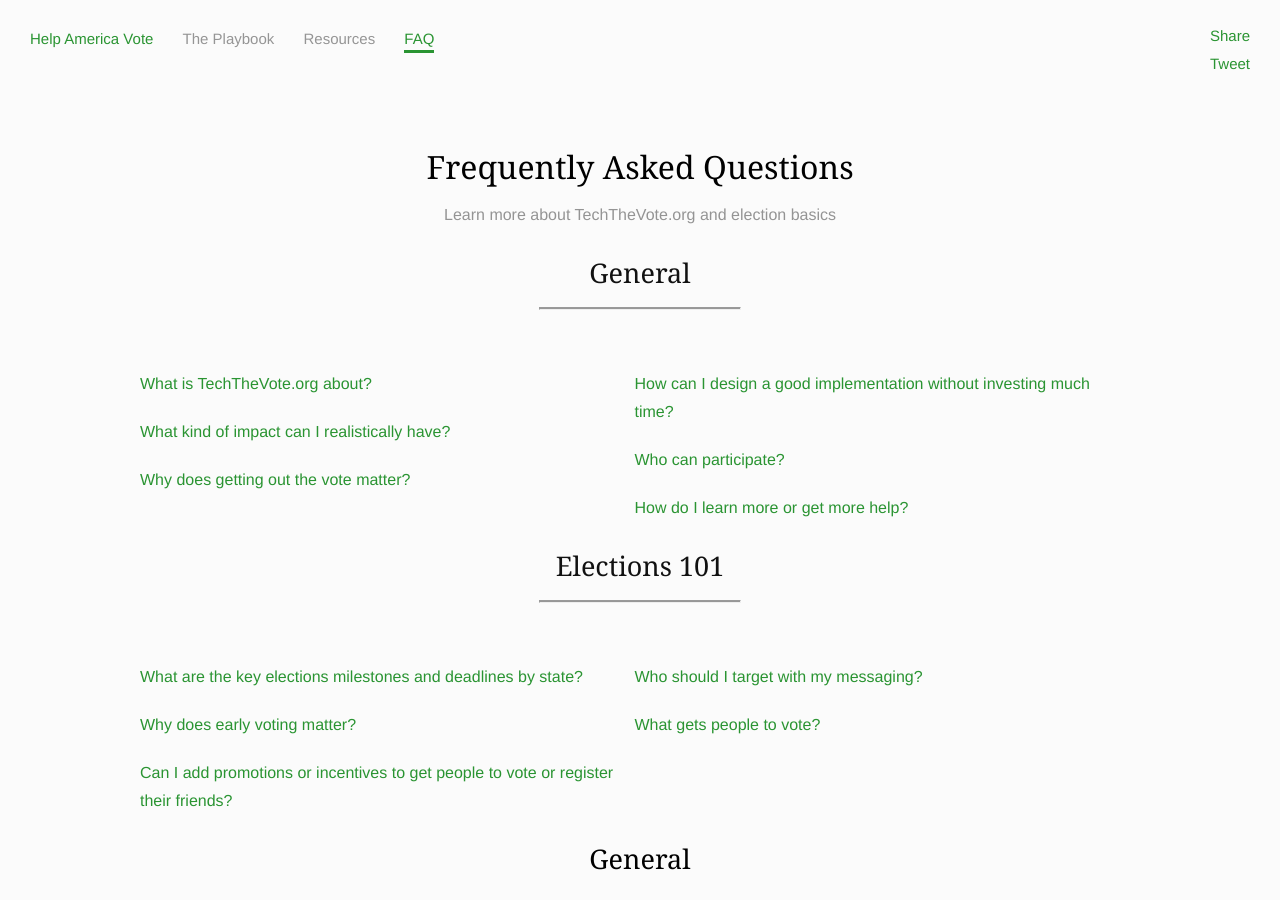
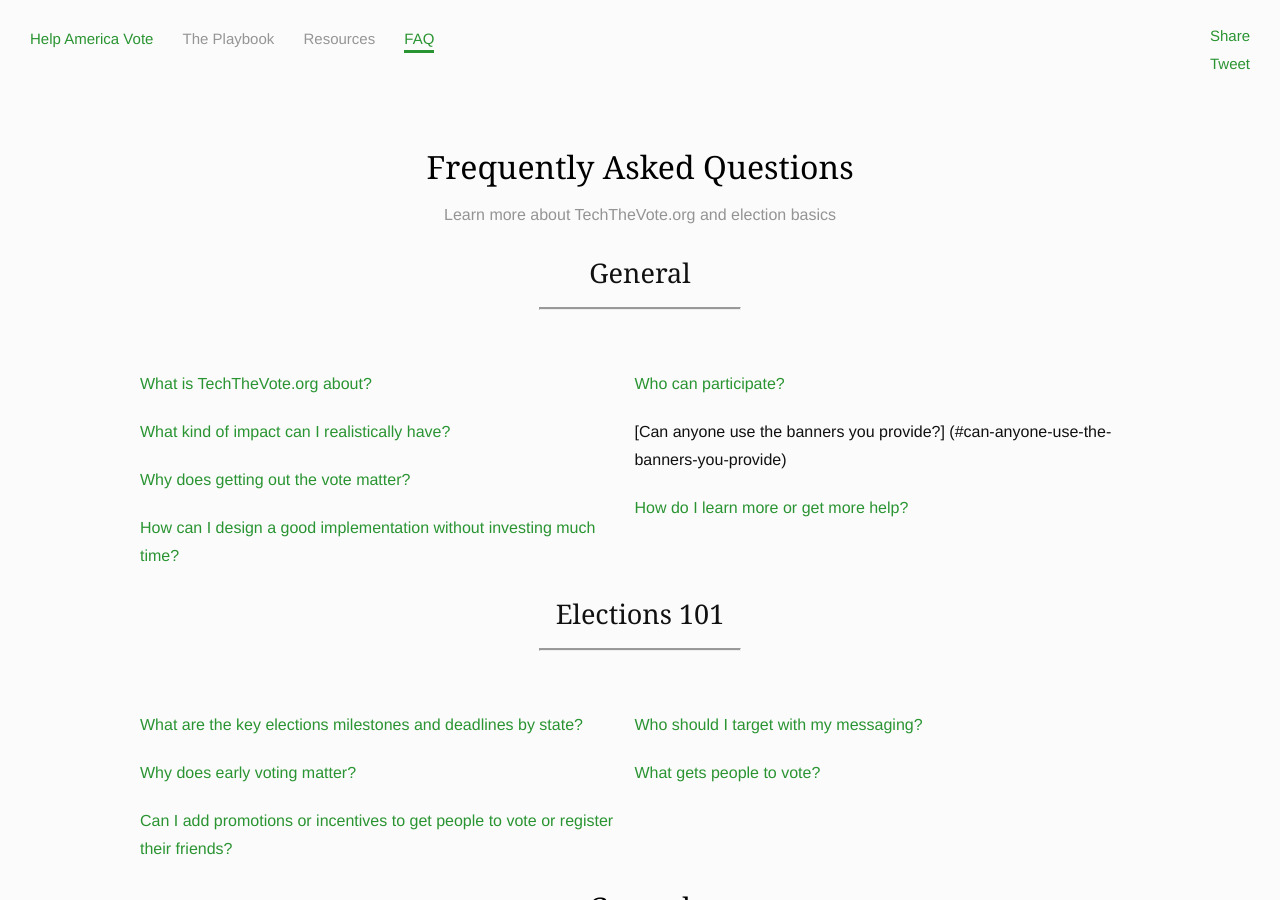
Before and after one commit to techthevote/techthevote.github.io, a Jekyll site: the page built from faq.md, in a window 1280 px wide and 900 px high. Built offline with Jekyll 4.4.1, drawn with Linux system fonts in a browser that asks for light colours; nearby versions of some CDN libraries; comment, search, counter and statistics services are not loaded.

Commit message:
Update faq.md

```diff
--- a/faq.md
+++ b/faq.md
@@ -28,10 +28,11 @@ excerpt: Common questions about TechTheVote.org and election basics
 * [What is TechTheVote.org about?](#what-is-techthevote-about)
 * [What kind of impact can I realistically have?](#what-kind-of-impact-can-i-realistically-have)
 * [Why does getting out the vote matter?](#why-does-getting-out-the-vote-matter)
+* [How can I design a good implementation without investing much time?](#how-can-i-design-a-good-implementation-without-investing-much-time)
 {: .question-links .left-column }
 
-* [How can I design a good implementation without investing much time?](#how-can-i-design-a-good-implementation-without-investing-much-time)
 * [Who can participate?](#who-can-participate)
+* [Can anyone use the banners you provide?] (#can-anyone-use-the-banners-you-provide)
 * [How do I learn more or get more help?](#how-do-i-learn-more-or-get-more-help)
 {: .question-links .right-column }
 
```
